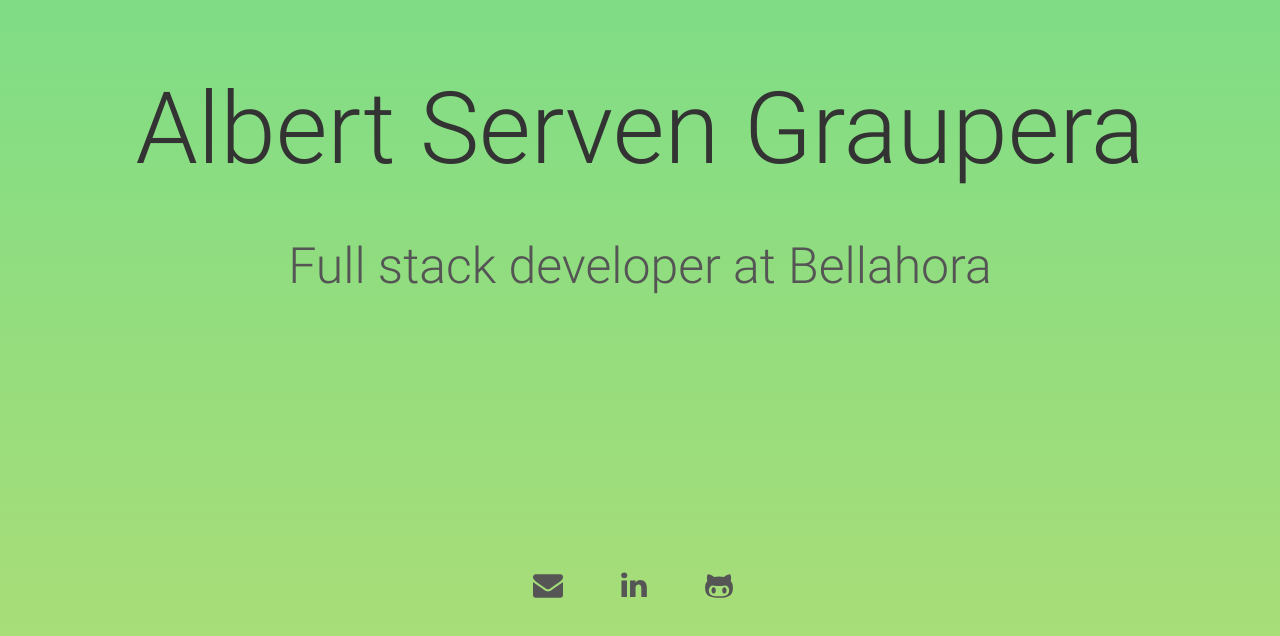
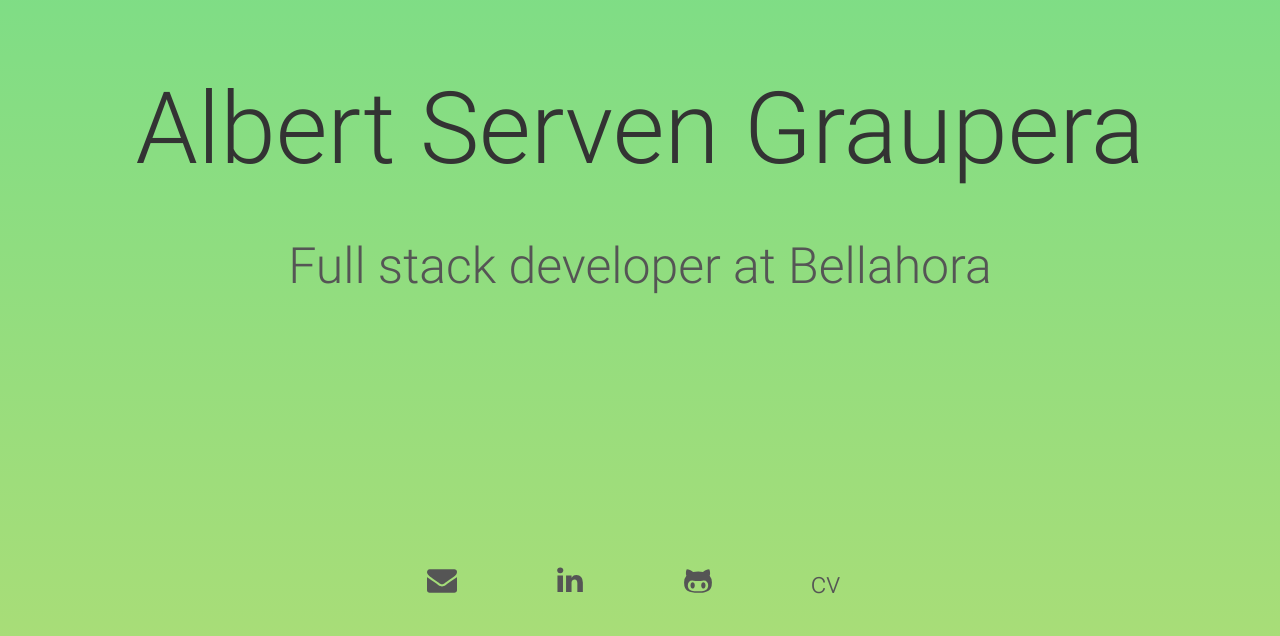
Before and after one commit to aserven/aserven.github.io, a website: page index.html in a window 1280 px wide. Shown: the part 130-766 px from the top of the page. Drawn offline with Linux system fonts and the light colour scheme.

Commit message:
added resume

```diff
--- a/index.html
+++ b/index.html
@@ -5,7 +5,7 @@
     <meta name="viewport" content="width=device-width, initial-scale=1.0">
     <link rel="shortcut icon" href="images/favicon.ico">
     <style>
-        @font-face{font-family:'Roboto Light';src:url(fonts/Roboto-Light.ttf)}body,html{font-family:Roboto Light,Helvetica,Arial,sans-serif;font-size:50px;margin:0;border:0;font-weight:100;min-height:400px;background-color:#AD7;background:#AD7 -webkit-gradient(linear,left top,left bottom,from(#7D8),to(#AD7)) no-repeat;background:#AD7 -moz-linear-gradient(top,#7D8,#AD7) no-repeat;filter:progid:DXImageTransform.Microsoft.gradient(startColorstr=#77DD88, endColorstr=#AADD77) no-repeat;-ms-filter:"progid:DXImageTransform.Microsoft.gradient(startColorstr=#77DD88, endColorstr=#77DD88)" no-repeat}*{color:#555}span{word-spacing:none}.name{padding:200px 0 50px 0;font-size:100px;color:#333;text-align:center}.title{text-align:center}.logos{position:absolute;bottom:50px;font-size:30px;margin-left:39.5%;margin-right:39.5%;margin-bottom:20px;width:20%}.logos a{display:inline-block;float:left;width:33.33%;text-align:center;text-decoration:none}.logos img{width:1em;height:1em}@media (max-height:600px){.name{padding:50px 0}.logos{position:inherit;margin-top:250px}}@media (max-width:1200px){.name{font-size:70px}}@media (max-width:800px){.name{padding-top:50px;font-size:50px}.title{font-size:40px}.logos{position:inherit;margin-top:20px}.logos a{display:block;float:none;width:100%;margin-top:15px}}@media (max-width:540px){.name{font-size:30px}.title{font-size:25px}.logos a{font-size:20px}}@media (max-width:320px){.name{font-size:25px}.title{font-size:20px}.logos a{font-size:20px}}
+        @font-face{font-family:'Roboto Light';src:url(fonts/Roboto-Light.ttf)}body,html{font-family:Roboto Light,Helvetica,Arial,sans-serif;font-size:50px;margin:0;border:0;font-weight:100;min-height:400px;background-color:#AD7;background:#AD7 -webkit-gradient(linear,left top,left bottom,from(#7D8),to(#AD7)) no-repeat;background:#AD7 -moz-linear-gradient(top,#7D8,#AD7) no-repeat;filter:progid:DXImageTransform.Microsoft.gradient(startColorstr=#77DD88, endColorstr=#AADD77) no-repeat;-ms-filter:"progid:DXImageTransform.Microsoft.gradient(startColorstr=#77DD88, endColorstr=#77DD88)" no-repeat}*{color:#555}span{word-spacing:none}.name{padding:200px 0 50px 0;font-size:100px;color:#333;text-align:center}.title{text-align:center}.logos{position:absolute;bottom:50px;font-size:30px;margin-left:29.5%;margin-right:29.5%;margin-bottom:20px;width:40%}.logos a{display:inline-block;float:left;width:25%;text-align:center;text-decoration:none}.logos img{width:1em;height:1em}@media (max-height:600px){.name{padding:50px 0}.logos{position:inherit;margin-top:250px}}@media (max-width:1200px){.name{font-size:70px}}@media (max-width:800px){.name{padding-top:50px;font-size:50px}.title{font-size:40px}.logos{position:inherit;margin-top:20px}.logos a{display:block;float:none;width:100%;margin-top:15px}}@media (max-width:540px){.name{font-size:30px}.title{font-size:25px}.logos a{font-size:20px}}@media (max-width:320px){.name{font-size:25px}.title{font-size:20px}.logos a{font-size:20px}}
     </style>
 </head>
 
@@ -14,9 +14,10 @@
     <div class="title">Full stack developer at Bellahora</div>
 
     <div class="logos">
-        <a href="mailto:contactATalbertsDOTcat" onclick = "this.href=this.href.replace(/AT/,'&#64;').replace(/DOT/,'&#46;')"><img src="images/envelope.svg"></a>
+        <a href="mailto:contactATalbertsDOTcat?Subject=Hello Albert" onclick = "this.href=this.href.replace(/AT/,'&#64;').replace(/DOT/,'&#46;')"><img src="images/envelope.svg"></a>
         <a href="http://www.linkedin.com/in/albertserven"><img src="images/linkedin.svg"></a>
         <a href="http://github.com/aserven"><img src="images/github-alt.svg"></a>
+        <a href="static/AlbertServen_resume.pdf">cv</a>
     </div>
 
 </body>
--- a/stylesheets/home.less
+++ b/stylesheets/home.less
@@ -43,14 +43,14 @@ span {
     position: absolute;
     bottom: 50px;
     font-size: 30px;
-    margin-left: 39.5%;
-    margin-right: 39.5%;
+    margin-left: 29.5%;
+    margin-right: 29.5%;
     margin-bottom: 20px;
-    width: 20%;
+    width: 40%;
     a {
         display: inline-block;
         float: left;
-        width: 33.33%;
+        width: 25%;
         text-align: center;
         text-decoration: none;
     }
```
Also changed, not shown: 1 other file.
